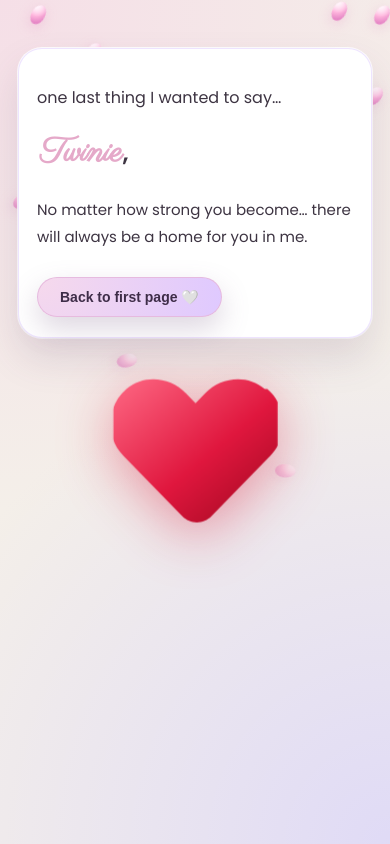
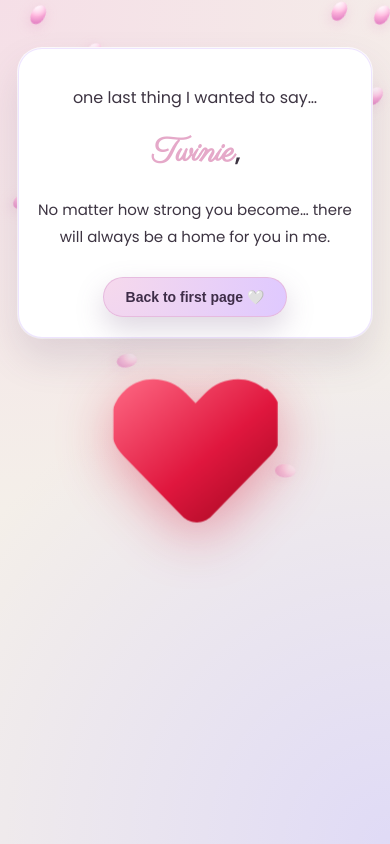
Before and after one commit to RaghavGupta2006/twinie-website, a plain HTML site: page final.html in a window 390 px wide. Drawn offline with Linux system fonts and the light colour scheme.

Commit message:
Update style.css

```diff
--- a/style.css
+++ b/style.css
@@ -466,6 +466,25 @@ body {
     height: 125px;
   }
 }
+@media (max-width: 600px) {
+  .content-wrapper,
+  .soft-card,
+  .hero-card,
+  .main-card {
+    margin-left: auto !important;
+    margin-right: auto !important;
+  }
+
+  body {
+    text-align: center;
+    overflow-x: hidden;
+  }
+
+  * {
+    max-width: 100vw;
+  }
+}
+
 
 
 /* Big Melting Heart — correct shape and position */
```
